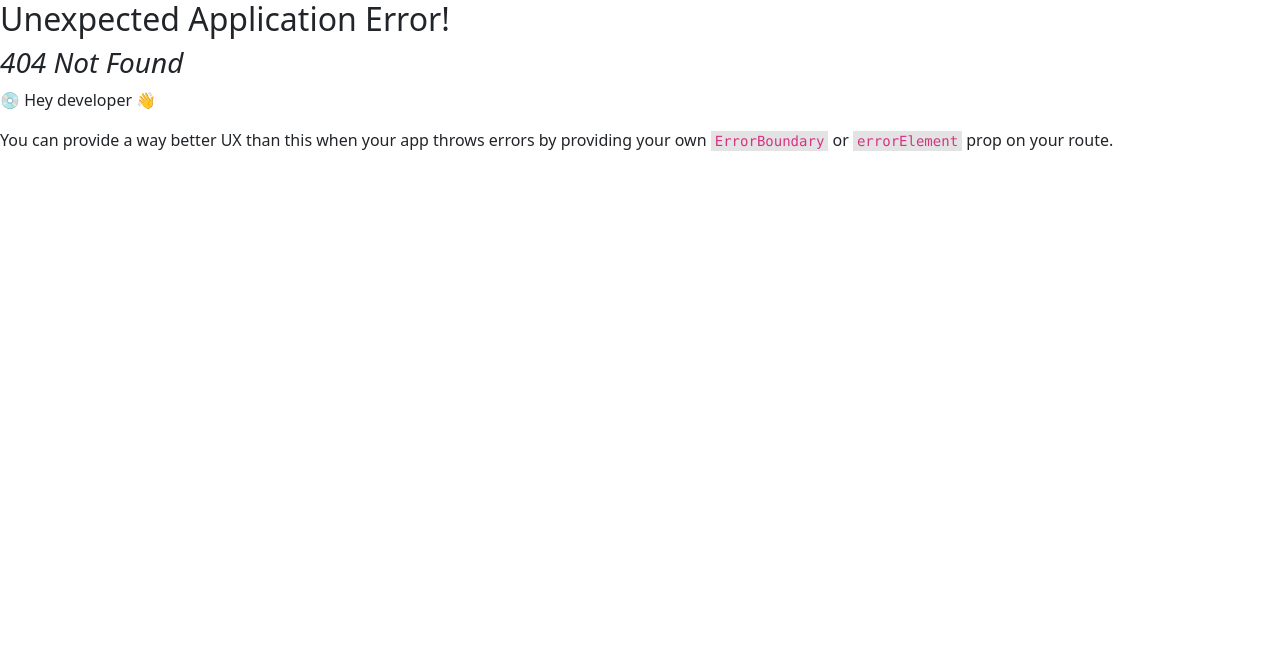
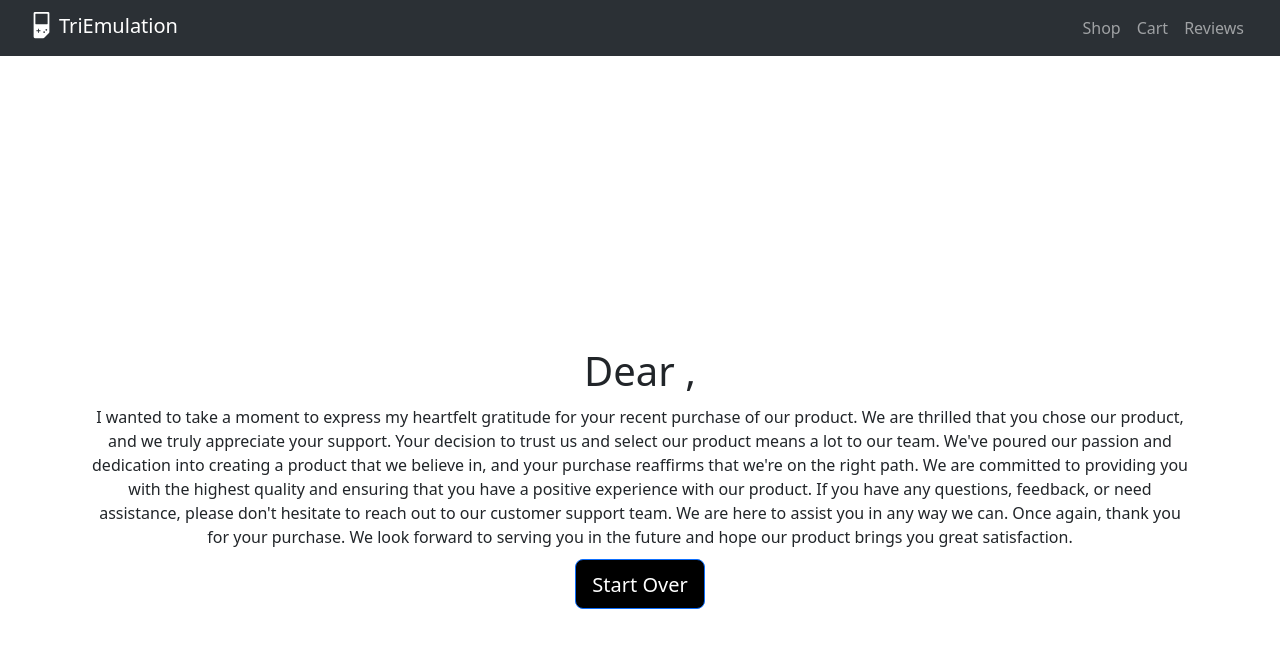
Before and after one commit to Trizee/phase-2-project, a React (Vite) app: page /thankyou in a window 1280 px wide. Before the commit this address had no page. Shown: the top 648 px of the page. Built offline with nearby package versions, Linux system fonts and the light colour scheme.

Commit message:
added a thank you page after purchases

```diff
--- a/db.json
+++ b/db.json
@@ -19,7 +19,27 @@
       "name": "Juan ",
       "review": "Awesome product Tri is so cool",
       "id": 6
+    },
+    {
+      "name": "Elephant",
+      "review": "This is so cool",
+      "id": 7
     }
   ],
-  "checkouts": []
+  "checkouts": [
+    {
+      "amount": 139.98,
+      "name": "123123",
+      "address": "123123",
+      "card": "123123",
+      "id": 1
+    },
+    {
+      "amount": 69.99,
+      "name": "Joe",
+      "address": "123",
+      "card": "123123",
+      "id": 2
+    }
+  ]
 }
--- a/src/App.jsx
+++ b/src/App.jsx
@@ -4,6 +4,7 @@ import RootLayout from './layout/RootLayout';
 import Landing from './components/Landing';
 import Shop from './components/Shop';
 import Cart from './components/Cart'
+import ThankYouPage from './components/Thanks';
 import Reviews from './components/Reviews';
 import Checkout from './components/Checkout';
 import {
@@ -20,6 +21,7 @@ function App() {
 
   const [total,setTotal] =useState('0')
   const [inCart, setInCart] = useState([])
+  const [customerName, setCustomerName] = useState('')
 
   const totalPrice = inCart.reduce((sum, product) => sum + parseFloat(product.price), 0);
 
@@ -67,7 +69,8 @@ function App() {
         <Route path='/shop' element={<Shop handleClickBeige={handleClickBeige} handleClickPurple={handleClickPurple} handleClickWhite={handleClickWhite}/>}/>
         <Route path='/cart' element={<Cart inCart={inCart} setInCart={setInCart}/>}/>
         <Route path='/reviews' element={<Reviews />}/>
-        <Route path='/checkout' element={<Checkout total={total}/>} />
+        <Route path='/checkout' element={<Checkout total={total} setInCart={setInCart} setCustomerName={setCustomerName}/>} />
+        <Route path='/thankyou' element={<ThankYouPage customerName={customerName}/>} />
       </Route>
 
     )
--- a/src/components/CartCards.jsx
+++ b/src/components/CartCards.jsx
@@ -3,7 +3,7 @@ import Card from 'react-bootstrap/Card';
 
 function CartCards({indiviualCard, handleRemove}){
     return(
-    <Card className="text-center">
+    <Card className="text-center" style={{margin: '10px'}}>
       <Card.Header>Product</Card.Header>
       <Card.Body>
       <Card.Img src={indiviualCard.image} style={{maxHeight: '80px', maxWidth:'80px'}}/>
--- a/src/components/Checkout.jsx
+++ b/src/components/Checkout.jsx
@@ -1,13 +1,30 @@
 import Form from 'react-bootstrap/Form';
 import Button from 'react-bootstrap/Button';
-import { useState } from 'react';
+import { useNavigate } from 'react-router-dom';
 
-function Checkout({total}){
+function Checkout({total, setInCart ,setCustomerName}){
 
-    const [name,setName] = useState('')
-    const [address, setAddress] = useState('')
-    const [card , setCard] = useState('')
+    const navigate = useNavigate()
 
+    function postPayment(e){
+      e.preventDefault()
+      const newPayment ={
+        amount: total,
+        name: e.target.formGroupName.value,
+        address: e.target.formGroupAddress.value,
+        card: e.target.formGroupCC.value
+      }
+      setCustomerName(e.target.formGroupName.value)
+      fetch('http://localhost:3000/checkouts',{
+      method: 'POST',
+      headers: { 'Content-Type': 'application/json' },
+      body: JSON.stringify(newPayment)
+       })
+       .then(r => r.json())
+      e.target.reset()
+      setInCart([])
+      navigate('/thankyou')
+    }
 
     return(
      <div style={{
@@ -17,23 +34,23 @@ function Checkout({total}){
         padding: '10vw'
      }}>
         <h1>Total: $ {total} </h1>
-         <Form>
-      <Form.Group className="mb-3" controlId="formGroupName">
+         <Form onSubmit={postPayment}>
+      <Form.Group className="mb-3" controlId="formGroupName" required>
         <Form.Label>Name</Form.Label>
-        <Form.Control type="email" placeholder="Enter Name" />
+        <Form.Control type="text" placeholder="Enter Name" required />
       </Form.Group>
-      <Form.Group className="mb-3" controlId="formGroupAddress">
+      <Form.Group className="mb-3" controlId="formGroupAddress" required>
         <Form.Label>Address</Form.Label>
-        <Form.Control type="password" placeholder="Address" />
+        <Form.Control type="text" placeholder="Address" required/>
       </Form.Group>
-      <Form.Group className="mb-3" controlId="formGroupCC">
+      <Form.Group className="mb-3" controlId="formGroupCC" required>
         <Form.Label>Credit Card</Form.Label>
-        <Form.Control type="number" placeholder="Enter Card Number" />
+        <Form.Control type="number" placeholder="Enter Card Number" required/>
       </Form.Group>
       <Button variant="secondary" type="submit">
         Submit
       </Button>
-    </Form>
+    </Form >
      </div>
     )
 }
--- a/src/components/Landing.jsx
+++ b/src/components/Landing.jsx
@@ -22,7 +22,7 @@ function Landing(){
         textAlign: 'center',
         justifyContent: 'center',
         }}>
-        <div className='heropage'>
+        <div>
         <h1>Experience the Future of Gaming Anywhere, Anytime with Our Portable Emulation Console!</h1>
         <p>Discover a new era of gaming with our cutting-edge portable emulation console. Embrace nostalgia as you play classic games
          or dive into the latest titles, all in the palm of your hand. With powerful performance and a vast library of games from various platforms, the possibilities are endless.
@@ -35,7 +35,7 @@ function Landing(){
           Get Started
         </Button>
         </Col>
-        <Col sm={2}><img className='heroimg' src='public/1d52e8380623022311d60d2a501a7b8.jpg'/></Col>
+        <Col sm={2}><img src='public/1d52e8380623022311d60d2a501a7b8.jpg'/></Col>
       </Row>
       <Row>
         <Col></Col>
--- a/src/components/Shop.jsx
+++ b/src/components/Shop.jsx
@@ -7,11 +7,12 @@ import {
     MDBCardImage,
     MDBCardTitle,
   } from "mdb-react-ui-kit";
+import { useNavigate } from 'react-router-dom';
 
 function Shop({handleClickBeige,handleClickPurple,handleClickWhite}){
 
 
-
+    const navigate = useNavigate()
 
 
     return(
@@ -112,6 +113,9 @@ function Shop({handleClickBeige,handleClickPurple,handleClickWhite}){
                     </MDBCol>
                 </MDBRow>
                 </MDBContainer>
+                <div class="d-grid gap-2 col-4 mx-auto" style={{paddingBottom: '50px'}}>
+                    <button class="btn btn-secondary" type="button" onClick={()=>navigate('/cart')}>Go To Cart</button>
+                </div>
         </>
     )
 }
--- /dev/null
+++ b/src/components/Thanks.jsx
@@ -0,0 +1,52 @@
+import { Button } from 'react-bootstrap';
+import Container from 'react-bootstrap/Container';
+import Row from 'react-bootstrap/Row';
+import Col from 'react-bootstrap/Col';
+import { useNavigate } from 'react-router-dom';
+
+function ThankYouPage({customerName}){
+
+    const navigate = useNavigate()
+
+    return(
+        <Container fluid className='container' style={{
+        paddingTop : '100px',
+        alignItems: 'center',
+        textAlign: 'center',
+        justifyContent: 'center',
+        }}>
+      <Row>
+        <Col  style={{
+        paddingTop : '175px',
+        alignItems: 'center',
+        textAlign: 'center',
+        justifyContent: 'center',
+        }}>
+        <div>
+        <h1>Dear {customerName},</h1>
+        <p  style={{margin: '10px'}}>I wanted to take a moment to express my heartfelt gratitude for your recent purchase of our product. We are thrilled that you chose our product, and we truly appreciate your support.
+
+Your decision to trust us and select our product means a lot to our team. We've poured our passion and dedication into creating a product that we believe in, and your purchase reaffirms that we're on the right path.
+
+We are committed to providing you with the highest quality and ensuring that you have a positive experience with our product. If you have any questions, feedback, or need assistance, please don't hesitate to reach out to our customer support team. We are here to assist you in any way we can.
+
+Once again, thank you for your purchase. We look forward to serving you in the future and hope our product brings you great satisfaction. </p>
+        </div>
+        <Button variant="primary" size="lg" onClick={()=>navigate('/home')} style={{
+            paddingTop: '10px',
+            backgroundColor: 'black',
+            color : 'white',
+        }}>
+          Start Over
+        </Button>
+        </Col>
+      </Row>
+      <Row>
+        <Col></Col>
+        <Col></Col>
+      </Row>
+    </Container>
+    )
+}
+
+export default ThankYouPage
```
